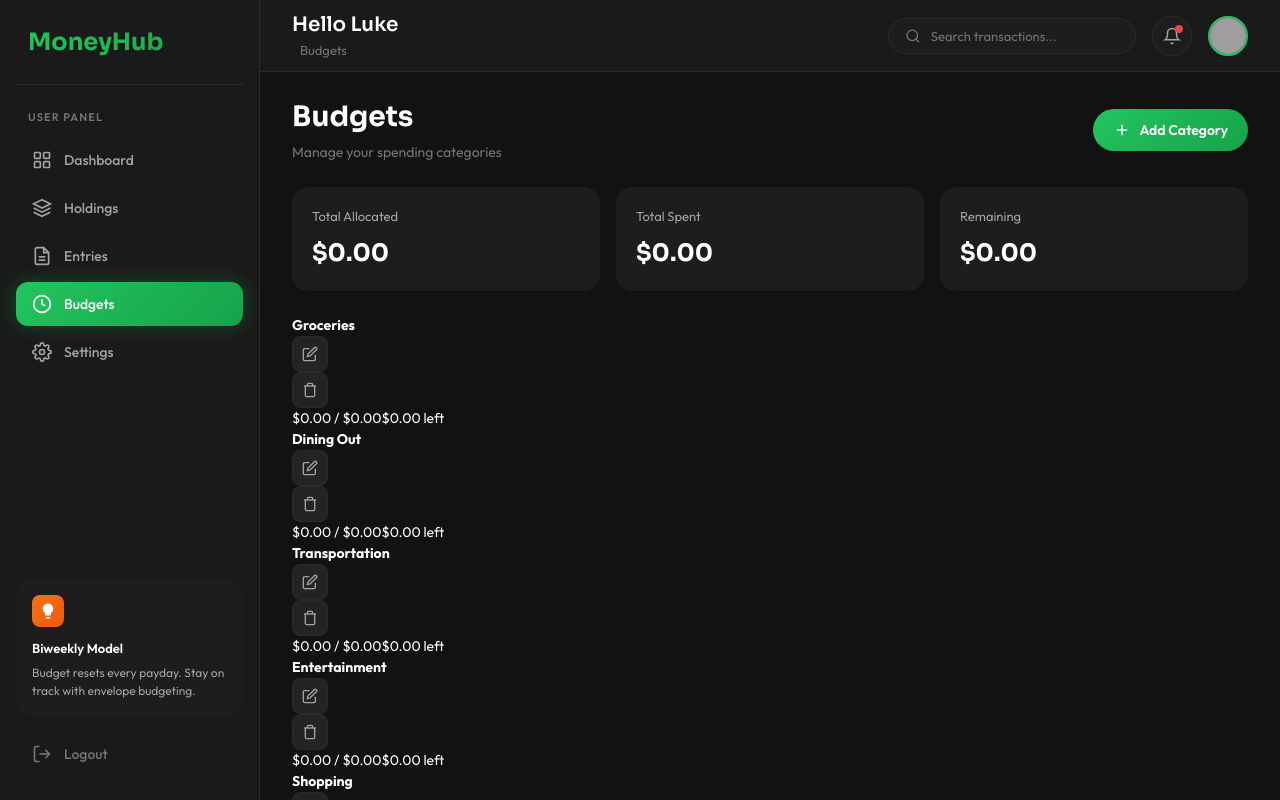
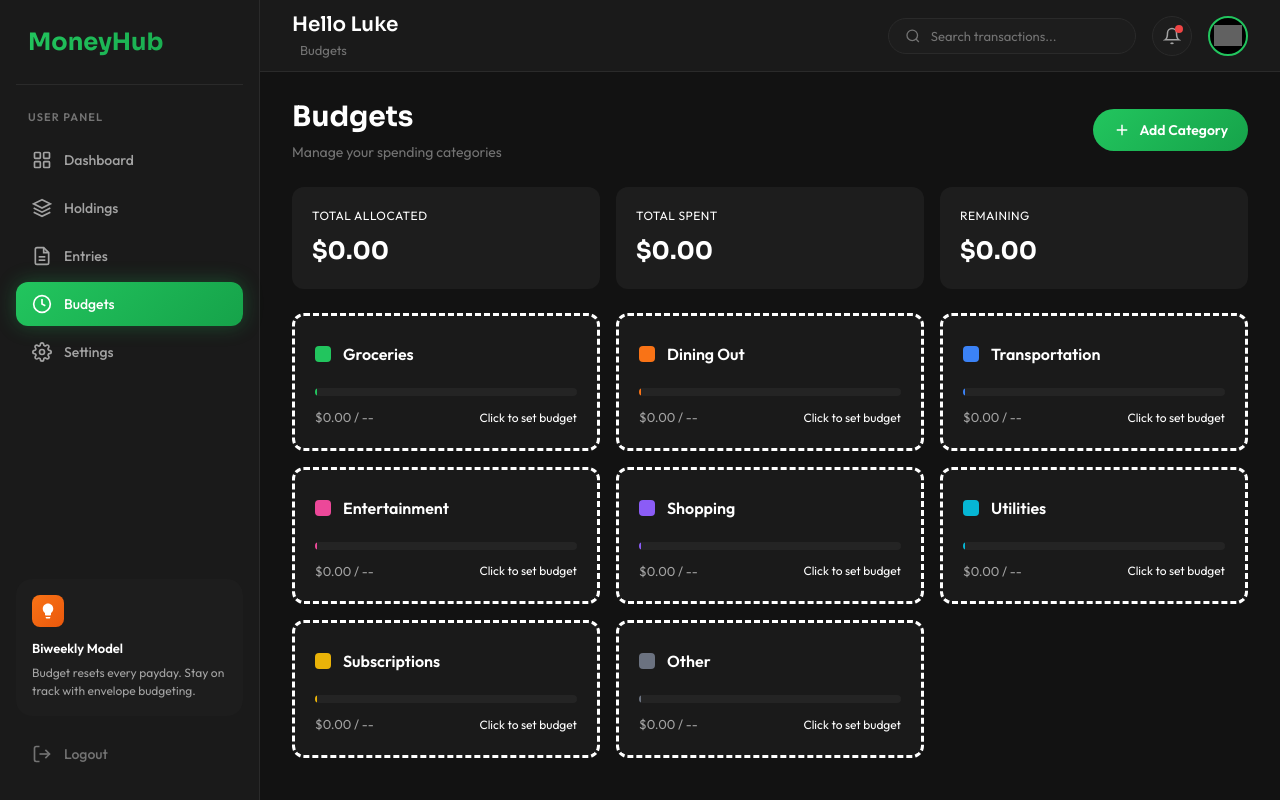
Before and after one commit to ridiculoid-net/moneyhub, a React (Vite) app: page / in a window 1280 px wide. Both pictures are taken after a click on the button "Budgets". Shown: the top 800 px of the page. Built offline with nearby package versions, Linux system fonts and the light colour scheme; grey boxes are pictures that could not be loaded.

Commit message:
Fix button sizes and add Aphex Twin logo

```diff
--- a/src/App.tsx
+++ b/src/App.tsx
@@ -210,7 +210,7 @@ function Topbar({ userName, pageTitle }: { userName: string; pageTitle: string }
       <div className="topbar-right">
         <div className="search-bar"><Icons.Search /><input type="text" placeholder="Search transactions..." /></div>
         <button className="notification-btn"><Icons.Bell /><span className="notification-badge"></span></button>
-        <div className="profile-chip"><img src="https://images.unsplash.com/photo-1472099645785-5658abf4ff4e?w=100&h=100&fit=crop&crop=face" alt="Profile" /></div>
+        <div className="profile-chip"><img src="https://upload.wikimedia.org/wikipedia/commons/thumb/8/8f/Aphex_Twin_logo.svg/1200px-Aphex_Twin_logo.svg.png" alt="Profile" /></div>
       </div>
     </header>
   );
@@ -607,7 +607,33 @@ function BudgetsPage({ state, setState }: { state: AppState; setState: (s: AppSt
     <div className="page-content">
       <div className="page-header"><div><h1>Budgets</h1><p className="page-subtitle">Manage your spending categories</p></div><button className="btn-primary" onClick={() => setShowAdd(true)}><Icons.Plus /><span>Add Category</span></button></div>
       <div className="summary-cards"><div className="summary-card"><div className="summary-label">Total Allocated</div><div className="summary-value">{formatCurrency(totalAllocated)}</div></div><div className="summary-card"><div className="summary-label">Total Spent</div><div className="summary-value">{formatCurrency(totalSpent)}</div></div><div className="summary-card"><div className="summary-label">Remaining</div><div className={`summary-value ${totalAllocated - totalSpent < 0 ? 'danger' : ''}`}>{formatCurrency(totalAllocated - totalSpent)}</div></div></div>
-      <div className="budgets-grid">{state.budgets.map(b => { const spent = cycleEntries.filter(e => e.category === b.category).reduce((s, e) => s + e.amount, 0); const pct = b.allocated > 0 ? Math.min((spent / b.allocated) * 100, 100) : 0; const over = spent > b.allocated && b.allocated > 0; return (<div key={b.id} className={`budget-item ${over ? 'over' : ''}`}><div className="budget-item-header"><div className="budget-color" style={{ background: b.color }}></div><h4>{b.category}</h4><div className="budget-item-actions"><button className="icon-btn" onClick={() => setEditingId(b.id)}><Icons.Edit /></button><button className="icon-btn danger" onClick={() => handleDelete(b.id)}><Icons.Trash /></button></div></div><div className="budget-progress"><div className="budget-progress-bar" style={{ width: `${pct}%`, background: over ? '#ef4444' : b.color }}></div></div><div className="budget-item-footer"><span>{formatCurrency(spent)} / {formatCurrency(b.allocated)}</span><span className={over ? 'over-text' : ''}>{over ? 'Over budget!' : `${formatCurrency(b.allocated - spent)} left`}</span></div></div>); })}</div>
+      <div className="budgets-grid">{state.budgets.map(b => {
+        const spent = cycleEntries.filter(e => e.category === b.category).reduce((s, e) => s + e.amount, 0);
+        const pct = b.allocated > 0 ? Math.min((spent / b.allocated) * 100, 100) : (spent > 0 ? 100 : 0);
+        const over = spent > b.allocated && b.allocated > 0;
+        const notSet = b.allocated === 0;
+        return (
+          <div key={b.id} className={`budget-item ${over ? 'over' : ''} ${notSet ? 'not-set' : ''}`}>
+            <div className="budget-item-header">
+              <div className="budget-color" style={{ background: b.color }}></div>
+              <h4>{b.category}</h4>
+              <div className="budget-item-actions">
+                <button className="icon-btn" onClick={() => setEditingId(b.id)}><Icons.Edit /></button>
+                <button className="icon-btn danger" onClick={() => handleDelete(b.id)}><Icons.Trash /></button>
+              </div>
+            </div>
+            <div className="budget-progress">
+              <div className="budget-progress-bar" style={{ width: notSet ? '0%' : `${pct}%`, background: over ? '#ef4444' : b.color }}></div>
+            </div>
+            <div className="budget-item-footer">
+              <span>{formatCurrency(spent)} / {notSet ? '--' : formatCurrency(b.allocated)}</span>
+              <span className={over ? 'over-text' : notSet ? 'not-set-text' : ''}>
+                {over ? 'Over budget!' : notSet ? 'Click to set budget' : `${formatCurrency(b.allocated - spent)} left`}
+              </span>
+            </div>
+          </div>
+        );
+      })}</div>
       <Modal isOpen={showAdd || editingId !== null} onClose={() => { setShowAdd(false); setEditingId(null); }} title={editingId ? 'Edit Budget' : 'Add Budget'}><BudgetForm budget={editingId ? state.budgets.find(b => b.id === editingId) : undefined} onSubmit={handleSave} onCancel={() => { setShowAdd(false); setEditingId(null); }} /></Modal>
     </div>
   );
--- a/src/styles.css
+++ b/src/styles.css
@@ -380,12 +380,15 @@ body {
   border-radius: 50%;
   overflow: hidden;
   border: 2px solid var(--accent-green);
+  background: #000;
 }
 
 .profile-chip img {
   width: 100%;
   height: 100%;
-  object-fit: cover;
+  object-fit: contain;
+  padding: 4px;
+  filter: invert(1);
 }
 
 /* ============================================
@@ -2324,3 +2327,219 @@ body {
 .btn-secondary:not(:disabled):hover svg {
   transform: rotate(180deg);
 }
+
+/* ============================================
+   BUDGETS PAGE STYLES
+   ============================================ */
+
+.budgets-grid {
+  display: grid;
+  grid-template-columns: repeat(auto-fill, minmax(280px, 1fr));
+  gap: 1rem;
+  margin-top: 1.5rem;
+}
+
+.budget-item {
+  background: var(--bg-card);
+  border-radius: 12px;
+  padding: 1.25rem;
+  border: 1px solid var(--border-primary);
+  transition: all 0.2s;
+}
+
+.budget-item:hover {
+  border-color: var(--border-secondary);
+  transform: translateY(-2px);
+}
+
+.budget-item.over {
+  border-color: rgba(239, 68, 68, 0.5);
+  background: rgba(239, 68, 68, 0.05);
+}
+
+.budget-item-header {
+  display: flex;
+  align-items: center;
+  gap: 0.75rem;
+  margin-bottom: 1rem;
+}
+
+.budget-color {
+  width: 16px;
+  height: 16px;
+  border-radius: 4px;
+  flex-shrink: 0;
+}
+
+.budget-item-header h4 {
+  font-size: 1rem;
+  font-weight: 600;
+  color: var(--text-primary);
+  flex: 1;
+  margin: 0;
+}
+
+.budget-item-actions {
+  display: flex;
+  gap: 0.25rem;
+  opacity: 0;
+  transition: opacity 0.2s;
+}
+
+.budget-item:hover .budget-item-actions {
+  opacity: 1;
+}
+
+.budget-progress {
+  height: 8px;
+  background: var(--bg-elevated);
+  border-radius: 4px;
+  overflow: hidden;
+  margin-bottom: 0.75rem;
+}
+
+.budget-progress-bar {
+  height: 100%;
+  border-radius: 4px;
+  transition: width 0.3s ease;
+  min-width: 2px;
+}
+
+.budget-item-footer {
+  display: flex;
+  justify-content: space-between;
+  align-items: center;
+  font-size: 0.813rem;
+}
+
+.budget-item-footer span:first-child {
+  color: var(--text-secondary);
+}
+
+.budget-item-footer span:last-child {
+  color: var(--text-tertiary);
+}
+
+.budget-item-footer .over-text {
+  color: #ef4444;
+  font-weight: 500;
+}
+
+/* Summary Cards for Budgets */
+.summary-cards {
+  display: grid;
+  grid-template-columns: repeat(auto-fit, minmax(180px, 1fr));
+  gap: 1rem;
+  margin-top: 1rem;
+}
+
+.summary-card {
+  background: var(--bg-card);
+  border-radius: 12px;
+  padding: 1.25rem;
+  border: 1px solid var(--border-primary);
+}
+
+.summary-card.large {
+  grid-column: 1 / -1;
+  max-width: 400px;
+}
+
+.summary-label {
+  font-size: 0.75rem;
+  color: var(--text-tertiary);
+  text-transform: uppercase;
+  letter-spacing: 0.5px;
+  margin-bottom: 0.5rem;
+}
+
+.summary-value {
+  font-size: 1.5rem;
+  font-weight: 700;
+  color: var(--text-primary);
+}
+
+.summary-value.danger {
+  color: #ef4444;
+}
+
+.summary-change {
+  display: flex;
+  align-items: center;
+  gap: 0.25rem;
+  margin-top: 0.5rem;
+  font-size: 0.813rem;
+}
+
+.summary-change svg {
+  width: 14px;
+  height: 14px;
+}
+
+.summary-change.positive {
+  color: var(--accent-green);
+}
+
+.summary-change.negative {
+  color: #ef4444;
+}
+
+/* Color Picker */
+.color-picker {
+  display: flex;
+  gap: 0.5rem;
+  flex-wrap: wrap;
+}
+
+.color-swatch {
+  width: 32px;
+  height: 32px;
+  border-radius: 8px;
+  border: 2px solid transparent;
+  cursor: pointer;
+  transition: all 0.2s;
+}
+
+.color-swatch:hover {
+  transform: scale(1.1);
+}
+
+.color-swatch.active {
+  border-color: white;
+  box-shadow: 0 0 0 2px var(--bg-primary), 0 0 0 4px currentColor;
+}
+
+/* Budget Not Set State */
+.budget-item.not-set {
+  border-style: dashed;
+  background: var(--bg-secondary);
+}
+
+.budget-item.not-set:hover {
+  border-color: var(--accent-purple);
+  cursor: pointer;
+}
+
+.budget-item-footer .not-set-text {
+  color: var(--accent-purple);
+  font-size: 0.75rem;
+}
+
+/* Fix empty state button size */
+.empty-state .btn-primary {
+  padding: 0.6rem 1.25rem;
+  font-size: 0.875rem;
+}
+
+.empty-state .btn-primary svg {
+  width: 16px;
+  height: 16px;
+  margin-bottom: 0;
+  color: white;
+}
+
+/* Center setup prompt button */
+.setup-prompt-content .btn-primary {
+  margin: 0 auto;
+  display: inline-flex;
+}
```
